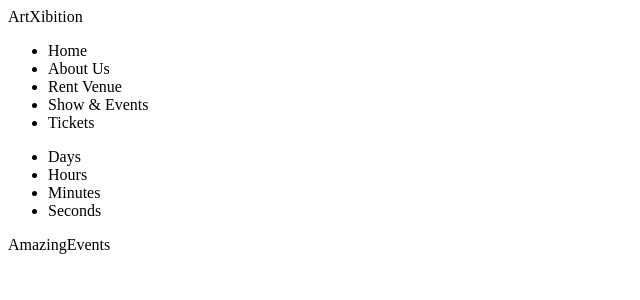
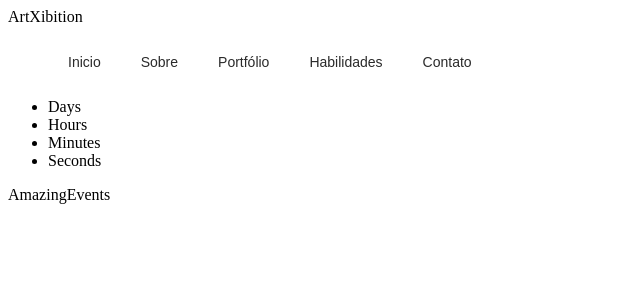
Before and after one commit to Rafael-doctom/project-test, a Next.js app in the folder project/: page / in a window 1280 px wide. Shown: the top 300 px of the page, without its empty margins (0-640 px from the left). Built offline with nearby package versions, Linux system fonts and the light colour scheme.

Commit message:
add state List

```diff
--- a/project/src/components/Header/ListNav.js
+++ b/project/src/components/Header/ListNav.js
@@ -1,17 +1,98 @@
-import React from 'react';
+import React, { useState } from 'react';
+
+// importStyles
+import styled from 'styled-components'
+const Container = styled.div`
+    //
+`
+
+const Lista = styled.ul`
+    display:flex;
+`
+
+const ListItem = styled.li`
+    list-style:none;
+    font-family: 'Poppins', sans-serif;
+
+
+    display: block;
+    font-weight: 500;
+    font-size: 14px;
+    color: #2a2a2a;
+    text-transform: capitalize;
+    -webkit-transition: all 0.3s ease 0s;
+    -moz-transition: all 0.3s ease 0s;
+    -o-transition: all 0.3s ease 0s;
+    transition: all 0.3s ease 0s;
+    height: 40px;
+    line-height: 40px;
+    border: transparent;
+
+    padding-left: 20px;
+    padding-right: 20px;
+
+
+`
+
+
+export default function ListNav() {
+
+    const [initialClick, setInitial] = useState(false)
+    const [aboutClick, setAbout] = useState(false)
+    const [portfolioClick, setPortfolio] = useState(false)
+    const [habilidadesClick, setHabilidades] = useState(false)
+    const [contactClick, setContact] = useState(false)
 
 
 
-export default function ListNav() {
     return (
         <>
-            <ul>
-                <li>Home</li>
-                <li>About Us</li>
-                <li>Rent Venue</li>
-                <li>Show & Events</li>
-                <li>Tickets</li>
-            </ul>
+            <Container>
+                <Lista>
+                    <ListItem onClick={() => setInitial(true)}>
+                        Inicio
+                    </ListItem>
+                    {
+                        initialClick ?
+                            <>
+                                teste
+                            </>
+                            : null
+                    }
+                    <ListItem onClick={() => setAbout(true)}>Sobre</ListItem>
+                    {
+                        aboutClick ?
+                            <>
+                                teste
+                            </>
+                            : null
+                    }
+                    <ListItem onClick={() => setPortfolio(true)}>Portfólio</ListItem>
+                    {
+                        portfolioClick ?
+                            <>
+                                teste
+                            </>
+                            : null
+                    }
+                    <ListItem onClick={() => setHabilidades(true)}>Habilidades</ListItem>
+                    {
+                        habilidadesClick ?
+                            <>
+                                teste
+                            </>
+                            : null
+                    }
+                    <ListItem onClick={() => setContact(true)}>Contato</ListItem>
+                    {
+                        contactClick ?
+                            <>
+                                teste
+                            </>
+                            : null
+                    }
+                </Lista>
+            </Container>
         </>
     )
 }
```
